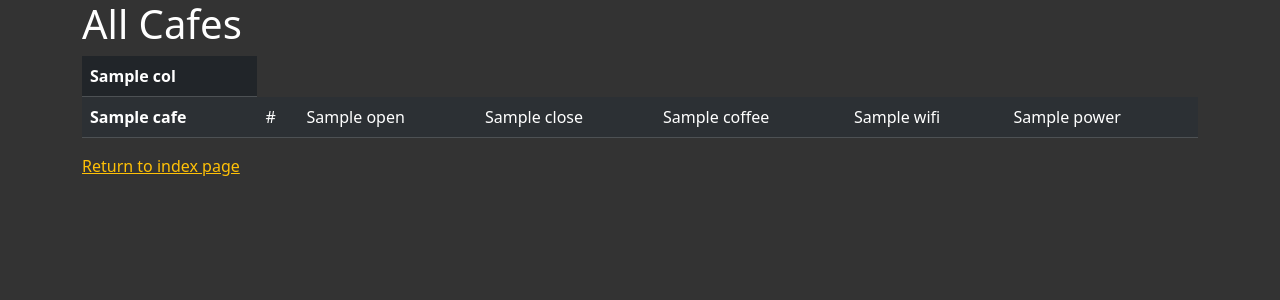
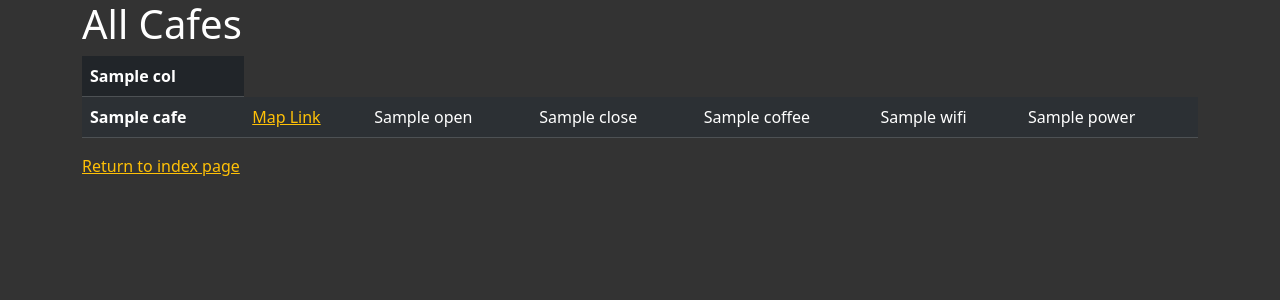
Before and after one commit to ksg-dev/coffee-and-wifi, a Flask app: template templates/cafes.html in a window 1280 px wide. Shown: the top 300 px of the page. Run offline with Flask 3, Linux system fonts and the light colour scheme; the template is opened without the code that fills it: most values are stand-ins (such as "Sample title", 1, 10 or a date in 2020); some libraries are stand-ins or nearby versions.

Commit message:
change location link in table to anchor tag

```diff
--- a/templates/cafes.html
+++ b/templates/cafes.html
@@ -21,7 +21,7 @@
                 {% for cafe in cafes %}
                 <tr>
                     <th scope="row">{{ cafe.name }}</th>
-                    <td>{{ cafe.location_link }}</td>
+                    <td><a href="{{ cafe.location_link }}">Map Link</a></td>
                     <td>{{ cafe.open }}</td>
                     <td>{{ cafe.close }}</td>
                     <td>{{ cafe.coffee }}</td>
```
